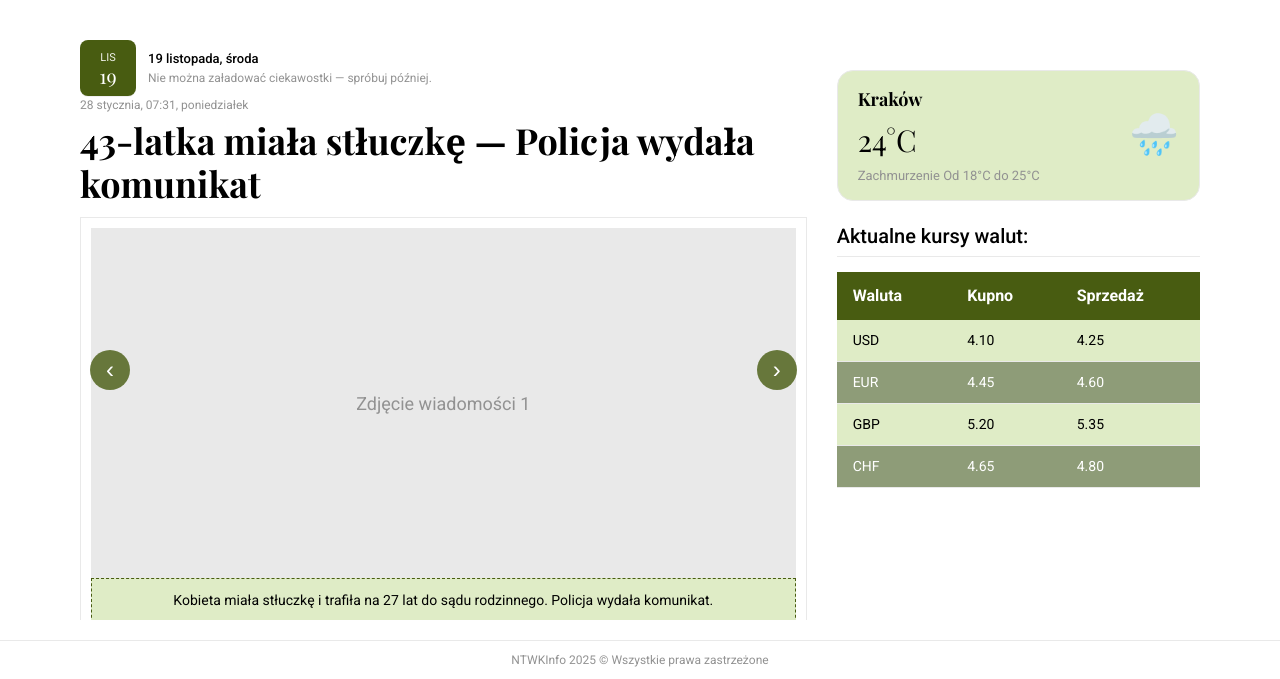
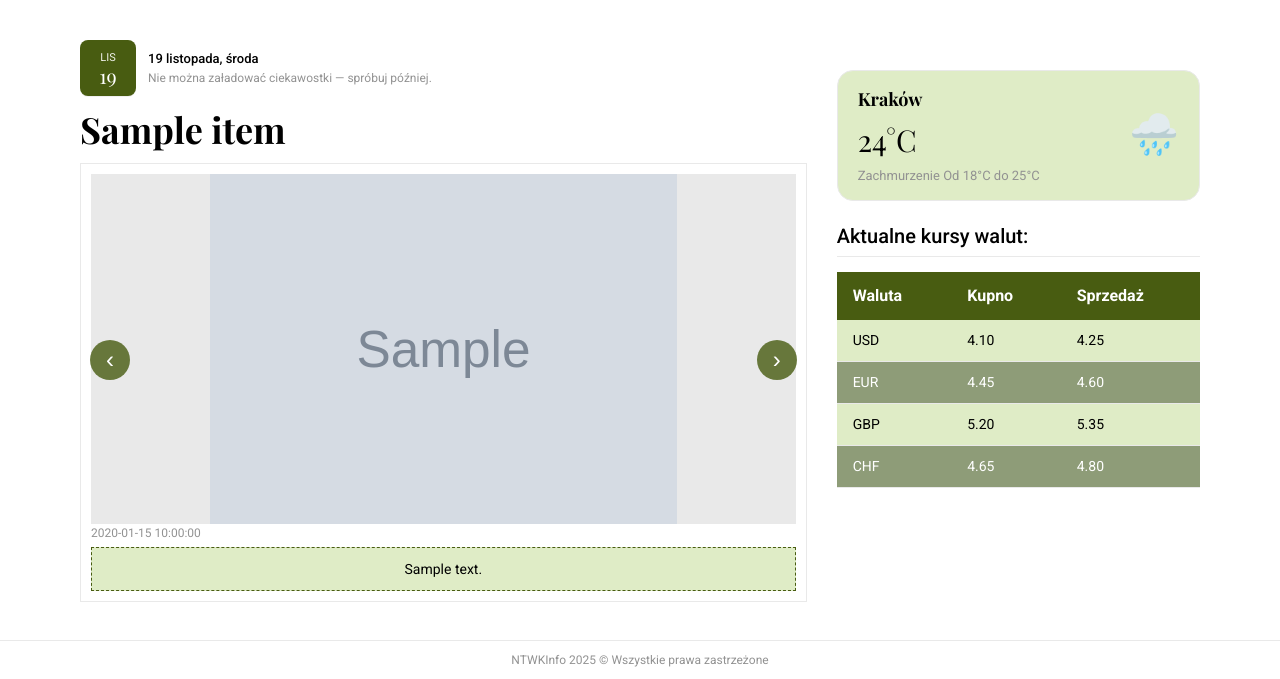
Before and after one commit to MrN1co/NTwKInfo, a Flask app: template templates/main/index.html in a window 1280 px wide. Shown: the part 121-800 px from the top of the page. Run offline with Flask 3, Linux system fonts and the light colour scheme; the template is opened without the code that fills it: most values are stand-ins (such as "Sample title", 1, 10 or a date in 2020); grey boxes marked "Sample" are stand-in pictures.

Commit message:
Last fixes

```diff
--- a/templates/main/index.html
+++ b/templates/main/index.html
@@ -10,42 +10,62 @@
   <main class="main-content container-padding">
     <section class="content-grid">
       <div class="left-column">
-        <div id="calendarWidget" class="calendar-widget" aria-live="polite">
+          <div id="calendarWidget" class="calendar-widget" aria-live="polite" style="margin-bottom:12px;">
             <div class="calendar-icon">
-            <div class="calendar-month" id="calendarMonth">Nov</div>
-            <div class="calendar-day" id="calendarDay">19</div>
+              <div class="calendar-month" id="calendarMonth">--</div>
+              <div class="calendar-day" id="calendarDay">--</div>
             </div>
             <div class="calendar-info">
-            <div class="calendar-date" id="calendarDate">19 listopada, środ</div>
+              <div class="calendar-date" id="calendarDate">Ładuję...</div>
               <div class="calendar-fact" id="calendarFact">Ładuję ciekawostkę...</div>
             </div>
           </div>
         <section class="main-article-carousel">
           <div class="carousel-container">
-            <article class="carousel-slide active">
-              <div class="main-article__header"><span>28 stycznia, 07:31, poniedziałek</span></div>
-              <h1 class="main-article__title">43-latka miała stłuczkę — Policja wydała komunikat</h1>
+            {% if news_list %}
+              {% for item in news_list %}
+              <article class="carousel-slide {% if loop.first %}active{% endif %}">
+
+                <h1 class="main-article__title"><a href="{{ item.link }}" target="_blank" rel="noopener noreferrer">{{ item.title }}</a></h1>
                 <div class="main-article__image-container">
-                <div class="image-placeholder">Zdjęcie wiadomości 1</div>
-                <div class="main-article__caption">Kobieta miała stłuczkę i trafiła na 27 lat do sądu rodzinnego. Policja wydała komunikat.</div>
+                <div class="image-placeholder">
+                  {% if item.image %}
+                    {% if item.link %}
+                      <a href="{{ item.link }}" target="_blank" rel="noopener noreferrer">
+                        <img src="{{ item.image }}"
+                            alt="{{ item.title }}"
+                            class="image-placeholder"
+                            onerror="this.style.display='none'; this.parentElement.nextElementSibling.style.display='flex';">
+                      </a>
+                      <div class="image-placeholder" style="display:none;">Brak zdjęcia</div>
+                    {% else %}
+                      <img src="{{ item.image }}"
+                          alt="{{ item.title }}"
+                          class="image-placeholder"
+                          onerror="this.style.display='none'; this.nextElementSibling.style.display='flex';">
+                      <div class="image-placeholder" style="display:none;">Brak zdjęcia</div>
+                    {% endif %}
+                  {% else %}
+                    Brak zdjęcia
+                  {% endif %}
+                </div>
+                <div class="main-article__header"><span>{{ item.published or item.date or '' }}</span></div>
+                <div class="main-article__caption">
+                  {{ item.summary or item.excerpt or '' }}
+                </div>
               </div>
               </article>
-            <article class="carousel-slide">
-              <div class="main-article__header"><span>28 stycznia, 08:15, poniedziałek</span></div>
-              <h1 class="main-article__title">Nowy system edukacji w Polsce – rewolucja w szkołach</h1>
+              {% endfor %}
+            {% else %}
+              <article class="carousel-slide active">
+                <div class="main-article__header"><span>brak aktualnych wiadomości</span></div>
+                <h1 class="main-article__title">Brak wiadomości</h1>
                 <div class="main-article__image-container">
-                <div class="image-placeholder">Zdjęcie wiadomości 2</div>
-                <div class="main-article__caption">Ministerstwo zapowiada zmiany w sposobie oceniania i większy nacisk na praktyczne umiejętności.</div>
+                  <div class="image-placeholder">Brak zdjęcia</div>
+                  <div class="main-article__caption">Spróbuj odświeżyć stronę później.</div>
                 </div>
               </article>
-            <article class="carousel-slide">
-              <div class="main-article__header"><span>28 stycznia, 09:00, poniedziałek</span></div>
-              <h1 class="main-article__title">Zima wraca do Polski – IMGW ostrzega przed oblodzeniem</h1>
-              <div class="main-article__image-container">
-                <div class="image-placeholder">Zdjęcie wiadomości 3</div>
-                <div class="main-article__caption">Na południu kraju prognozowane są intensywne opady śniegu i śliskie drogi.</div>
-              </div>
-            </article>
+            {% endif %}
             <button class="carousel-button prev">‹</button>
             <button class="carousel-button next">›</button>
           </div>
@@ -80,7 +100,7 @@
 {% endblock %}
 
 {% block scripts %}
-  <script src="{{ url_for('static', filename='js/script-calendar.js') }}"></script>
   <script src="{{ url_for('static', filename='js/script-carousel.js') }}"></script>
   <script src="{{ url_for('static', filename='js/script-auth.js') }}"></script>
+  <script src="{{ url_for('static', filename='js/script-calendar.js') }}"></script>
 {% endblock %}
```
Also changed, not shown: static/css/ekonomia.css (+6 -6 lines), templates/homepage.html (deleted, +0 -95 lines), 2 other files. Lines whose indentation alone changed are shown as unchanged.
